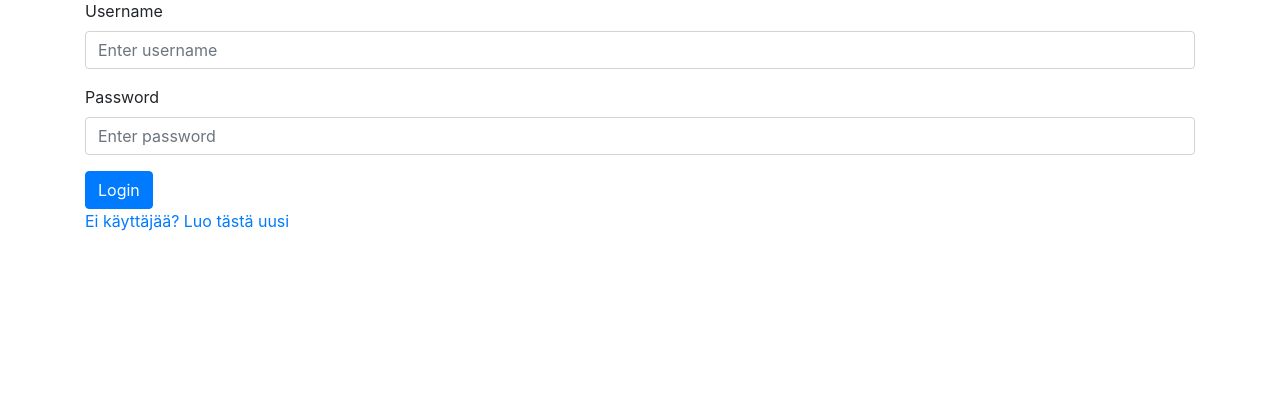
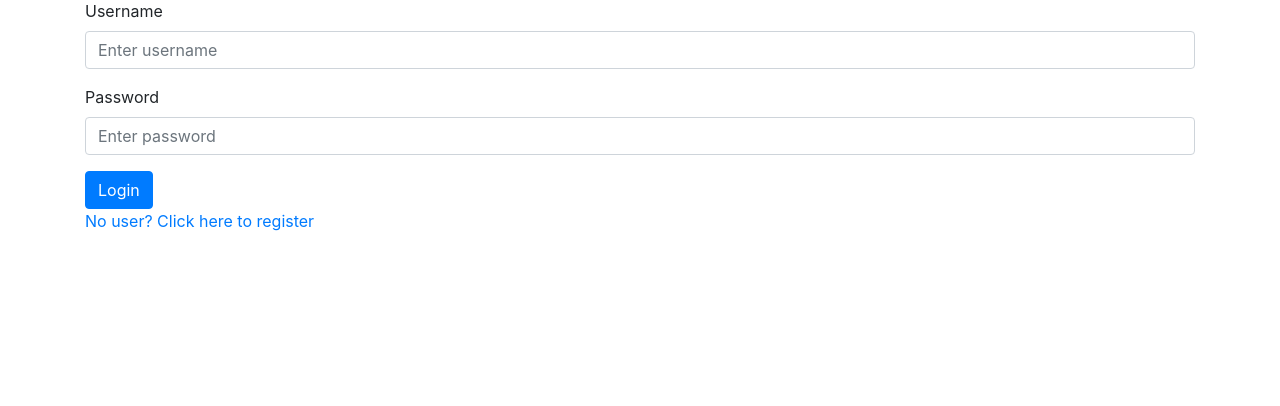
Before and after one commit to OlliJ5/Shneakers, a Flask app: page /auth/login in a window 1280 px wide. Shown: the part 81-487 px from the top of the page. Run offline with Flask 2, Linux system fonts and the light colour scheme; some libraries are stand-ins or nearby versions.

Commit message:
suomi -> englanti

```diff
--- a/application/templates/auth/loginform.html
+++ b/application/templates/auth/loginform.html
@@ -17,5 +17,5 @@
   </div>
   <button type="submit" class="btn btn-primary">Login</button>
 </form>
-<a href="{{ url_for('auth_form') }}">Ei käyttäjää? Luo tästä uusi</a>
+<a href="{{ url_for('auth_form') }}">No user? Click here to register</a>
 {% endblock %}
```
